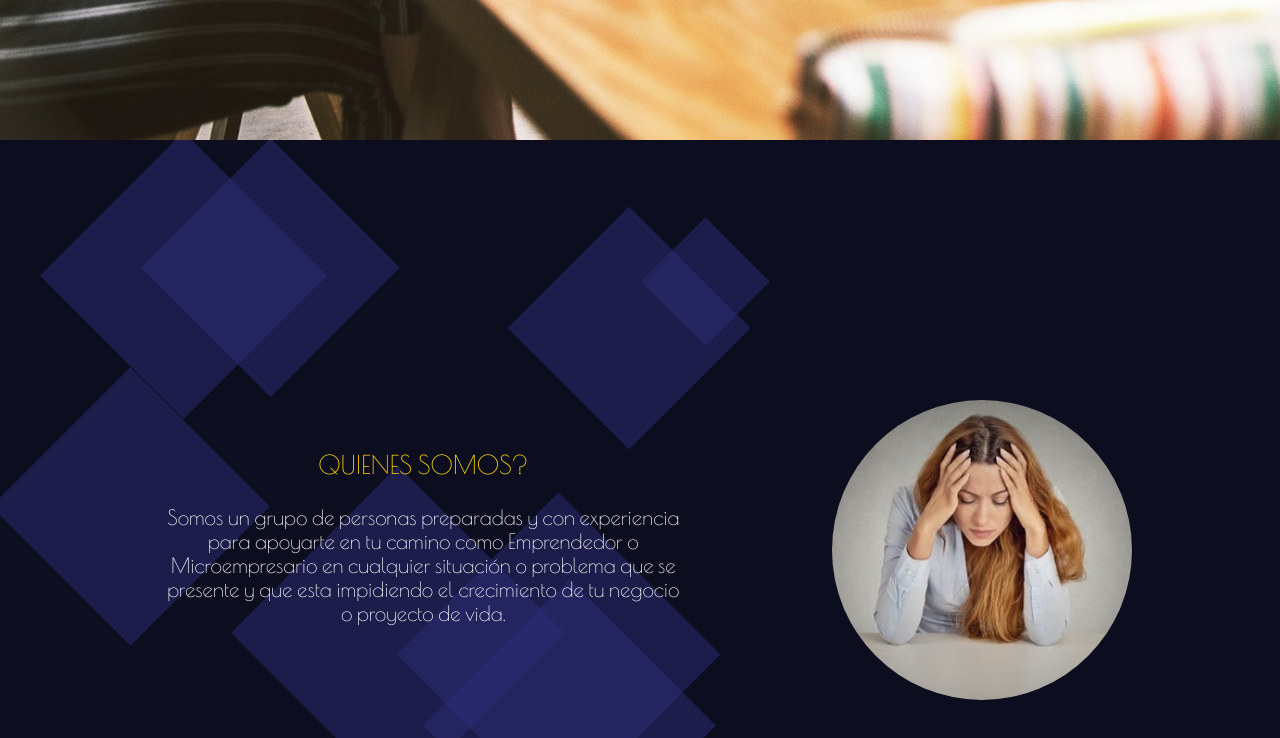
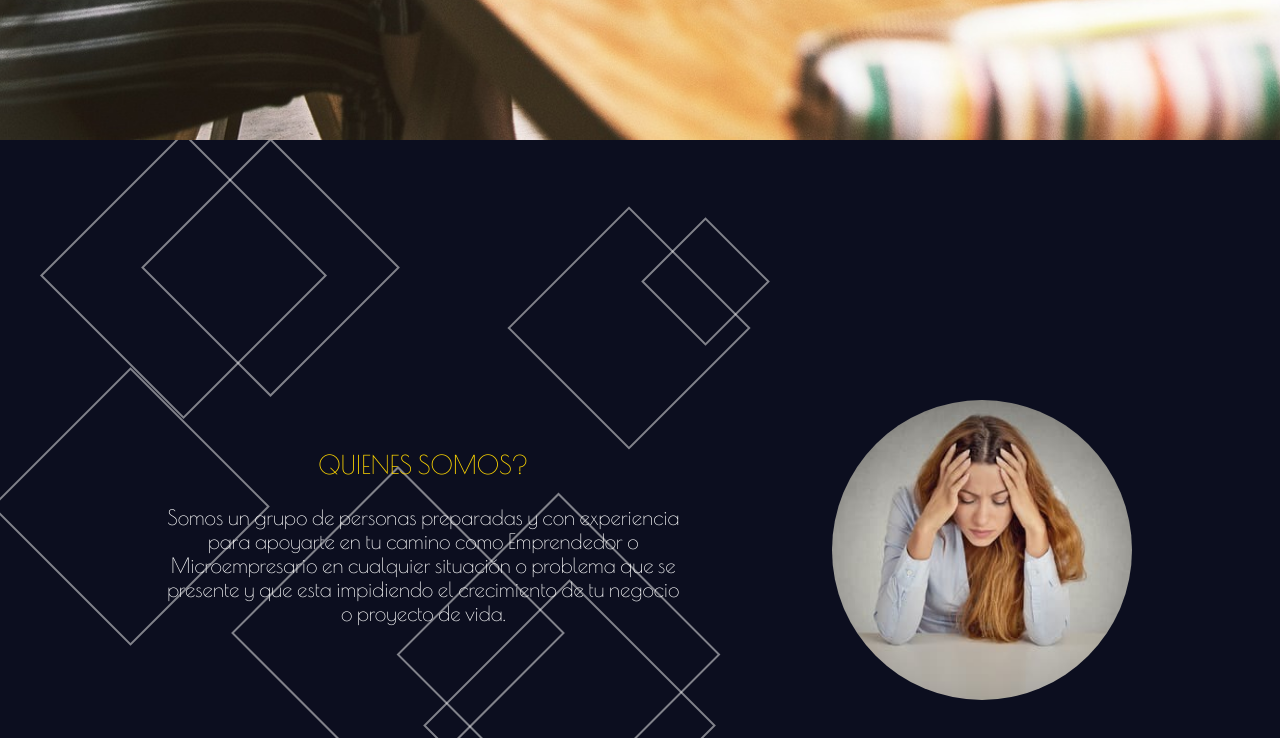
Before and after one commit to Vit29/consultoria, a plain HTML site: page index.html in a window 1280 px wide. Shown: the part 660-1398 px from the top of the page. Drawn offline with nearby package versions, Linux system fonts and the light colour scheme.

Commit message:
change background

```diff
--- a/app.js
+++ b/app.js
@@ -24,8 +24,8 @@ fondoNuevos.forEach(fondoNuevo => {
         const x = Math.random() * sizeWidth
         const y = Math.random() * -sizeHeight * 7
 
-        cuadro.style.background = '#2c2c79'
-        // cuadro .style.border = 'solid 2px'
+        // cuadro.style.background = '#2c2c79'
+        cuadro .style.border = 'solid 2px'
         // cuadro.style.borderRadius = '50%'
         cuadro.style.opacity = '0.5'
 
```
Also changed, not shown: index.html (+0 -3 lines).
